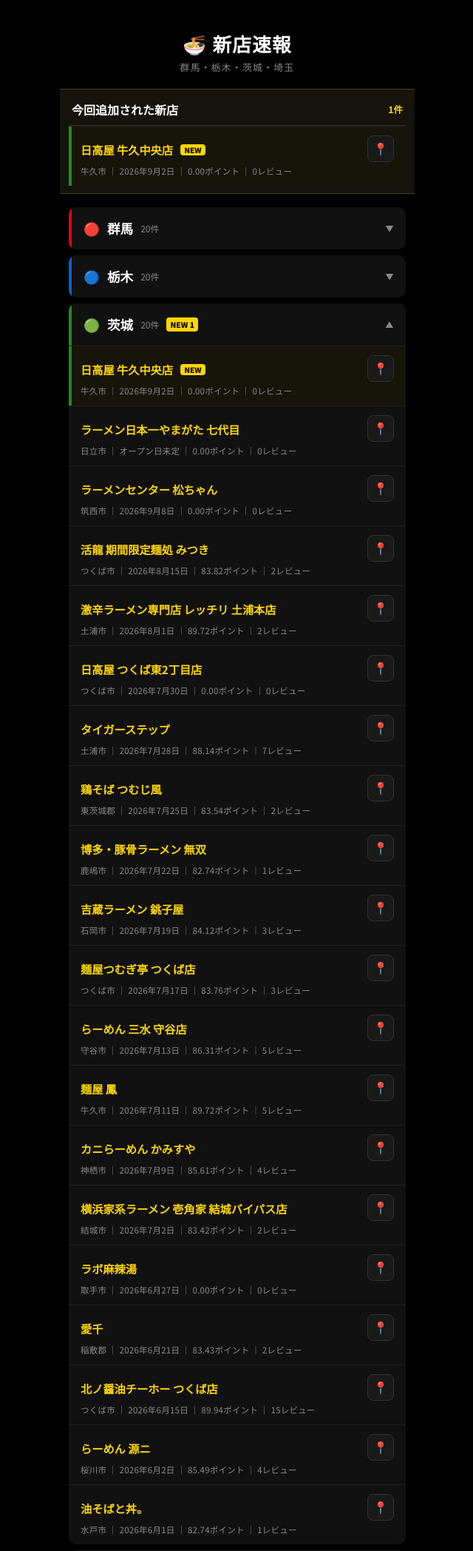
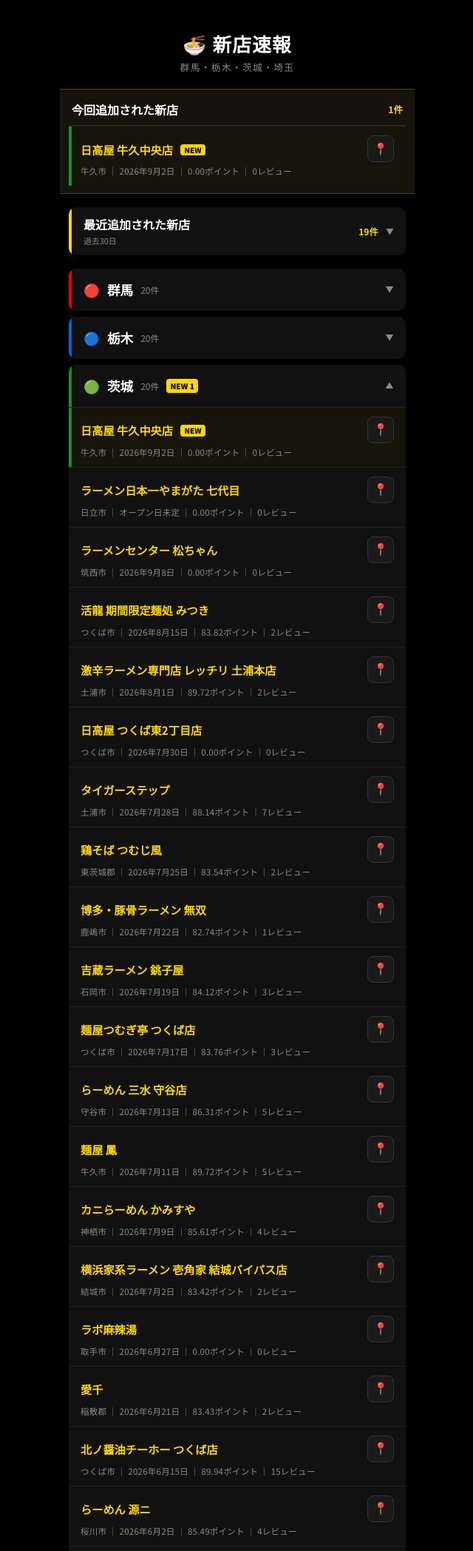
Before and after one commit to katsuhiro46/ramen-shinten-app, a Flask app: template templates/index.html in a window 1280 px wide. Shown: the top 2096 px of the page at 74% size, without its empty margins (319-959 px from the left). Run offline with Flask 3, Linux system fonts and the light colour scheme; the template is opened without the code that fills it, so the values that code supplies are empty.

Commit message:
Add recent ramen shop history dropdown

```diff
--- a/static/css/style.css
+++ b/static/css/style.css
@@ -179,6 +179,90 @@ header h1 {
     border-bottom: none;
 }
 
+/* ========== Recent Additions ========== */
+.recent-shop-section {
+    margin-bottom: 18px;
+    border-radius: var(--radius);
+    overflow: hidden;
+    background: var(--surface);
+}
+
+.recent-shop-toggle {
+    width: 100%;
+    min-height: 58px;
+    display: flex;
+    align-items: center;
+    justify-content: space-between;
+    gap: 12px;
+    padding: 12px 16px;
+    border: none;
+    border-left: 4px solid var(--link);
+    background: var(--surface);
+    color: var(--text);
+    font-family: inherit;
+    text-align: left;
+    cursor: pointer;
+}
+
+.recent-shop-toggle:active {
+    background: var(--surface-hover);
+}
+
+.recent-shop-label {
+    min-width: 0;
+    display: flex;
+    flex-direction: column;
+    gap: 2px;
+}
+
+.recent-shop-title {
+    font-size: 1rem;
+    font-weight: 800;
+    line-height: 1.4;
+}
+
+.recent-shop-period {
+    color: var(--text-sub);
+    font-size: 0.68rem;
+}
+
+.recent-shop-summary {
+    flex-shrink: 0;
+    display: flex;
+    align-items: center;
+    gap: 10px;
+}
+
+.recent-shop-count {
+    color: var(--link);
+    font-size: 0.76rem;
+    font-weight: 700;
+}
+
+.recent-shop-arrow {
+    color: var(--text-sub);
+    font-size: 0.7rem;
+    transition: transform 0.25s ease;
+}
+
+.recent-shop-panel {
+    max-height: 0;
+    overflow: hidden;
+    transition: max-height 0.35s ease;
+}
+
+.recent-shop-section.open .recent-shop-panel {
+    max-height: 12000px;
+}
+
+.recent-shop-section.open .recent-shop-arrow {
+    transform: rotate(180deg);
+}
+
+.recent-shop-list .shop-item:first-child {
+    border-top-color: #3a3420;
+}
+
 /* ========== Accordion ========== */
 #accordion-container {
     display: flex;
@@ -319,6 +403,19 @@ header h1 {
     vertical-align: middle;
 }
 
+.addition-date-badge {
+    display: inline-block;
+    margin-left: 7px;
+    padding: 2px 5px;
+    border: 1px solid #454545;
+    border-radius: 4px;
+    color: #b8b8b8;
+    font-size: 0.62rem;
+    font-weight: 700;
+    line-height: 1.2;
+    vertical-align: middle;
+}
+
 .shop-link:hover,
 .shop-link:active {
     color: var(--link-hover);
--- a/static/js/main.js
+++ b/static/js/main.js
@@ -4,6 +4,10 @@ document.addEventListener('DOMContentLoaded', () => {
     const newShopSection = document.getElementById('new-shop-section');
     const newShopList = document.getElementById('new-shop-list');
     const newShopCount = document.getElementById('new-shop-count');
+    const recentShopSection = document.getElementById('recent-shop-section');
+    const recentShopToggle = document.getElementById('recent-shop-toggle');
+    const recentShopList = document.getElementById('recent-shop-list');
+    const recentShopCount = document.getElementById('recent-shop-count');
     const pushPanel = document.getElementById('push-panel');
     const pushToggle = document.getElementById('push-toggle');
     const pushStatus = document.getElementById('push-status');
@@ -49,6 +53,7 @@ document.addEventListener('DOMContentLoaded', () => {
 
             loading.classList.add('hidden');
             renderNewShopSection(highlightedShops);
+            renderRecentShopSection(additionEvents);
 
             // アコーディオン生成
             PREF_ORDER.forEach(pref => {
@@ -77,7 +82,7 @@ document.addEventListener('DOMContentLoaded', () => {
             && typeof event.id === 'string'
             && Array.isArray(event.shops)
             && event.shops.length > 0
-        ));
+        )).sort((left, right) => eventTimestamp(left) - eventTimestamp(right));
     }
 
     function selectHighlightedEvents(events) {
@@ -107,6 +112,11 @@ document.addEventListener('DOMContentLoaded', () => {
         return shops;
     }
 
+    function eventTimestamp(event) {
+        const timestamp = Date.parse(event.added_at || event.id);
+        return Number.isNaN(timestamp) ? 0 : timestamp;
+    }
+
     function renderNewShopSection(shops) {
         if (shops.length === 0 || !newShopSection || !newShopList || !newShopCount) {
             return;
@@ -118,6 +128,64 @@ document.addEventListener('DOMContentLoaded', () => {
         });
         newShopCount.textContent = `${shops.length}件`;
         newShopSection.classList.remove('hidden');
+    }
+
+    function renderRecentShopSection(events) {
+        if (!recentShopSection || !recentShopToggle || !recentShopList || !recentShopCount) {
+            return;
+        }
+
+        const recentEntries = collectRecentShopEntries(events);
+        if (recentEntries.length === 0) {
+            return;
+        }
+
+        recentEntries.forEach(({ shop, addedAt }) => {
+            const config = PREF_CONFIG[shop.area] || {};
+            recentShopList.appendChild(
+                createShopItem(shop, config, false, formatAdditionDate(addedAt))
+            );
+        });
+
+        recentShopCount.textContent = `${recentEntries.length}件`;
+        recentShopSection.classList.remove('hidden');
+        recentShopToggle.addEventListener('click', () => {
+            const isOpen = recentShopSection.classList.toggle('open');
+            recentShopToggle.setAttribute('aria-expanded', isOpen ? 'true' : 'false');
+        });
+    }
+
+    function collectRecentShopEntries(events) {
+        const entries = [];
+        const collectedKeys = new Set();
+
+        [...events].reverse().forEach(event => {
+            event.shops.forEach(shop => {
+                const key = shopKey(shop);
+                if (!collectedKeys.has(key)) {
+                    entries.push({
+                        shop,
+                        addedAt: event.added_at || event.id,
+                    });
+                    collectedKeys.add(key);
+                }
+            });
+        });
+
+        return entries;
+    }
+
+    function formatAdditionDate(value) {
+        const date = new Date(value);
+        if (Number.isNaN(date.getTime())) {
+            return '';
+        }
+
+        return new Intl.DateTimeFormat('ja-JP', {
+            month: 'numeric',
+            day: 'numeric',
+            timeZone: 'Asia/Tokyo',
+        }).format(date);
     }
 
     function createAccordion(prefName, shops, config, highlightedKeys) {
@@ -167,7 +235,7 @@ document.addEventListener('DOMContentLoaded', () => {
         return section;
     }
 
-    function createShopItem(shop, config, isNew = false) {
+    function createShopItem(shop, config, isNew = false, additionDate = '') {
         const li = document.createElement('li');
         li.className = isNew ? 'shop-item is-new' : 'shop-item';
         li.style.setProperty('--pref-color', config.color || '#FFD700');
@@ -186,6 +254,7 @@ document.addEventListener('DOMContentLoaded', () => {
                 <a href="${url}" target="_blank" rel="noopener" class="shop-link">
                     <span class="shop-name">${name}</span>
                     ${isNew ? '<span class="new-badge">NEW</span>' : ''}
+                    ${additionDate ? `<span class="addition-date-badge">${escapeHtml(additionDate)}追加</span>` : ''}
                 </a>
                 <button class="navi-btn" type="button" aria-label="${name}を地図で開く">📍</button>
             </div>
@@ -246,7 +315,7 @@ document.addEventListener('DOMContentLoaded', () => {
 
             pushPanel.classList.remove('hidden');
             const registration = await navigator.serviceWorker.register(
-                '/service-worker.js?v=20260806-1',
+                '/service-worker.js?v=20260822-1',
                 { updateViaCache: 'none' }
             );
             let subscription = await registration.pushManager.getSubscription();
--- a/static/service-worker.js
+++ b/static/service-worker.js
@@ -1,4 +1,4 @@
-self.APP_VERSION = '20260806-1';
+self.APP_VERSION = '20260822-1';
 
 self.addEventListener('install', (event) => {
     event.waitUntil(self.skipWaiting());
--- a/templates/index.html
+++ b/templates/index.html
@@ -12,7 +12,7 @@
     <title>北関東ラーメン新店速報</title>
     <link rel="manifest" href="/manifest.json">
     <link href="https://fonts.googleapis.com/css2?family=Noto+Sans+JP:wght@400;700;900&display=swap" rel="stylesheet">
-    <link rel="stylesheet" href="/static/css/style.css?v=20260806-1">
+    <link rel="stylesheet" href="/static/css/style.css?v=20260822-1">
 </head>
 
 <body>
@@ -38,6 +38,21 @@
                 </div>
                 <ul id="new-shop-list" class="shop-list new-shop-list"></ul>
             </section>
+            <section id="recent-shop-section" class="recent-shop-section hidden">
+                <button id="recent-shop-toggle" class="recent-shop-toggle" type="button" aria-expanded="false" aria-controls="recent-shop-panel">
+                    <span class="recent-shop-label">
+                        <span class="recent-shop-title">最近追加された新店</span>
+                        <span class="recent-shop-period">過去30日</span>
+                    </span>
+                    <span class="recent-shop-summary">
+                        <span id="recent-shop-count" class="recent-shop-count"></span>
+                        <span class="recent-shop-arrow">▼</span>
+                    </span>
+                </button>
+                <div id="recent-shop-panel" class="recent-shop-panel">
+                    <ul id="recent-shop-list" class="shop-list recent-shop-list"></ul>
+                </div>
+            </section>
             <div id="accordion-container"></div>
         </main>
 
@@ -45,7 +60,7 @@
             <p>データ元: <a href="https://ramendb.supleks.jp/" target="_blank">ラーメンデータベース</a></p>
         </footer>
     </div>
-    <script src="/static/js/main.js?v=20260806-1"></script>
+    <script src="/static/js/main.js?v=20260822-1"></script>
 </body>
 
 </html>
```
Also changed, not shown: OPERATIONS.md (+1 -0 lines).
